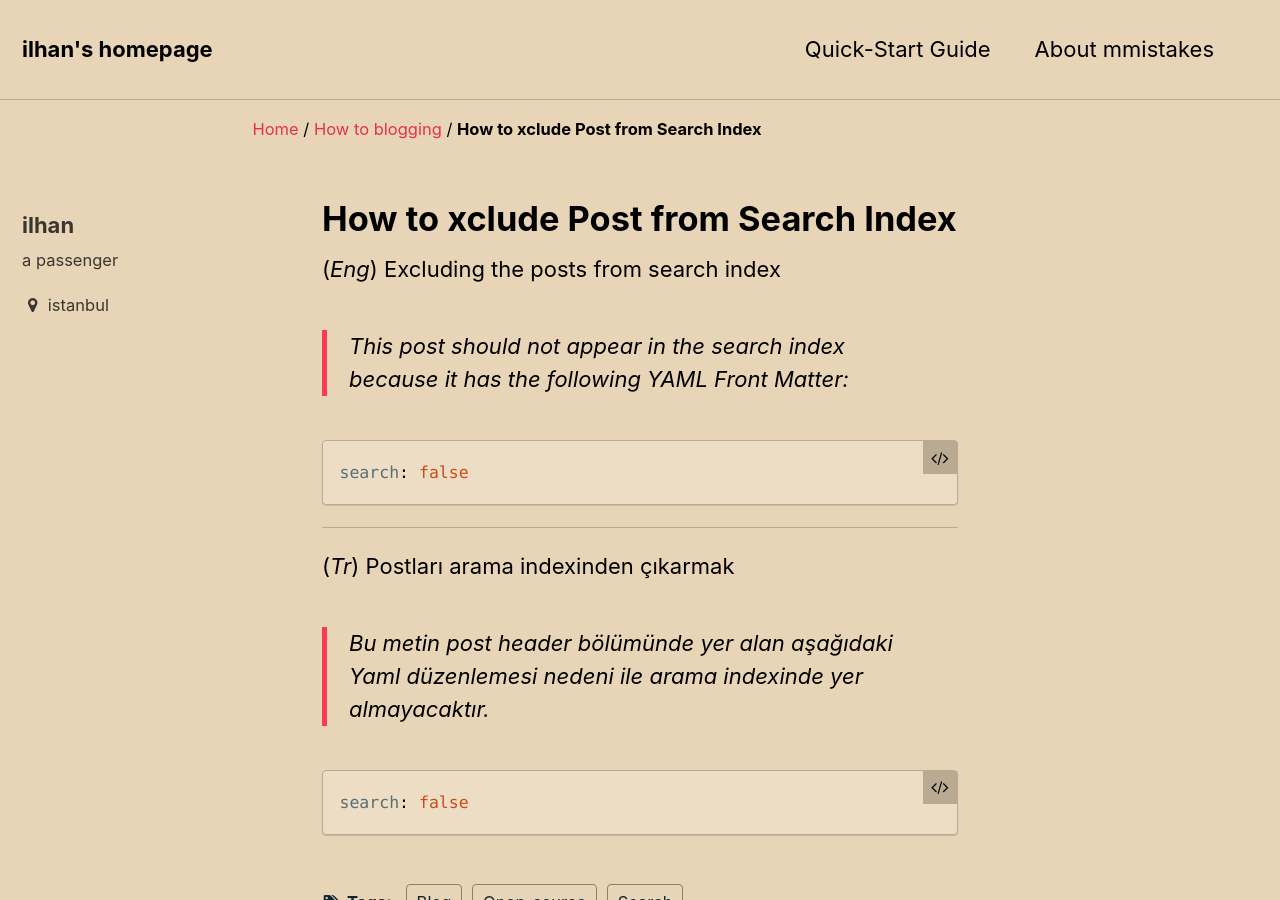
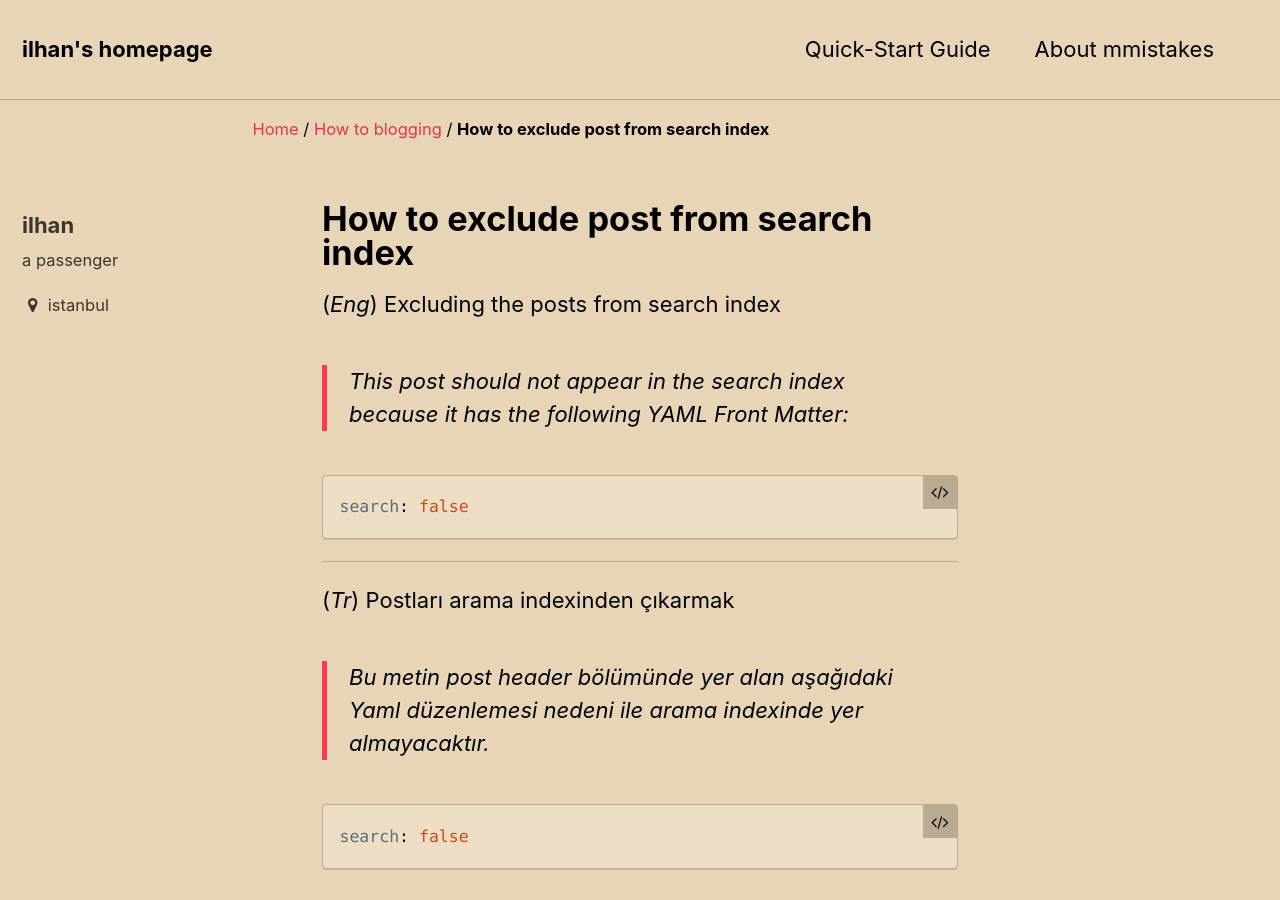
Before and after one commit to ilhangoren/ilhangoren.github.io, a Jekyll site: the page built from _posts/2017-11-28-Post-exclude-search.md, in a window 1280 px wide and 900 px high. Built offline with Jekyll 4.4.1, drawn with Linux system fonts in a browser that asks for light colours.

Commit message:
modif for beauty

```diff
--- a/_posts/2017-11-28-Post-exclude-search.md
+++ b/_posts/2017-11-28-Post-exclude-search.md
@@ -3,7 +3,7 @@
 categories:
   - How-to-blogging
 layout: single
-title: "How to xclude Post from Search Index"
+title: "How to exclude post from search index"
 description: "How to remove content from search index"
 modified: 2022-03-05
 tags: [Blog, Open-source, Search]
```
Also changed, not shown: _posts/2018-2-09-Ciceklerim.md (+0 -2 lines), _posts/2018-2-09-Hayat.md (+1 -0 lines), _posts/2018-2-12-Maske.md (+1 -1 lines).
